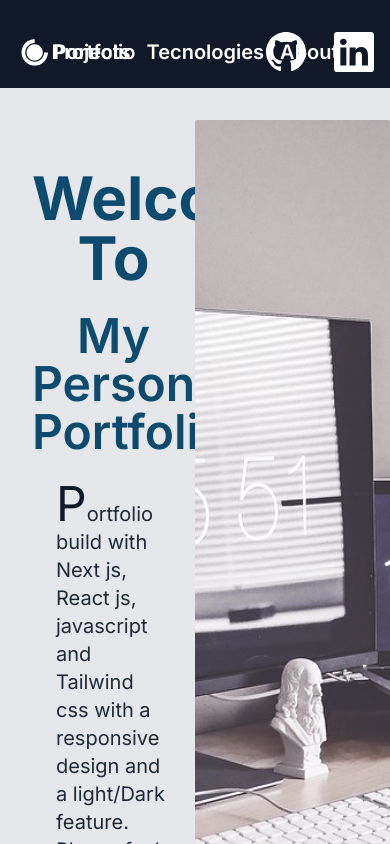
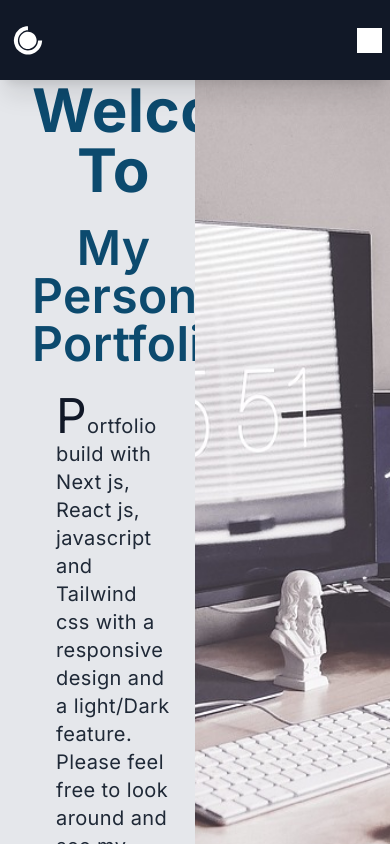
Before and after one commit to gustimartin/portfolio1, a Next.js app: page / in a window 390 px wide. Shown: the top 844 px of the page. Built offline with nearby package versions, Linux system fonts and the light colour scheme.

Commit message:
responsive navbar

```diff
--- a/src/app/globals.css
+++ b/src/app/globals.css
@@ -1,3 +1,21 @@
 @tailwind base;
 @tailwind components;
 @tailwind utilities;
+
+@layer base {
+  body {
+    @apply bg-gray-200 text-gray-800 tracking-wide
+  }
+  h1,h2,h3,h4,h5,h6 {
+    @apply font-bold
+  }
+  h1 {
+    @apply text-4xl sm:text-5xl md:text-6xl
+  }
+  h2 {
+    @apply text-3xl sm:text-4xl
+  }
+  button {
+    @apply shadow-xl shadow-gray-400 rounded-md uppercase
+  }
+}
--- a/src/components/Headers.jsx
+++ b/src/components/Headers.jsx
@@ -1,59 +1,145 @@
+"use client";
 import Link from "next/link";
 import { Container } from "postcss";
 import { DiCssdeck } from "react-icons/di";
-import { BsGithub, BsLinkedin } from "react-icons/bs";
+import { AiOutlineMenu, AiOutlineClose, AiOutlineMail } from "react-icons/ai";
+import { BsLinkedin, BsGithub, BsFillPersonLinesFill } from "react-icons/bs";
+import { useState } from "react";
 
 function Headers() {
+  const [nav, setNav] = useState(false);
+
+  const handleNav = () => {
+    setNav(!nav);
+  };
+
   return (
-    <div className=" w-full bg-gray-900 justify-between grid grid-rows-1 grid-cols-3 p-4 pt-8 items-center ">
+    <div className=" z-[100] fixed w-full bg-gray-900 shadow-xl h-20 ">
+      <div className=" flex justify-between items-center w-full h-full px-2 2xl:px-16">
         <Link href="/">
-        <div className=" flex items-center text-white font-semibold text-xl justify-start">
-          <DiCssdeck size="2.5rem" /> <span>Portfolio</span>
+          <div className="text-white">
+            <DiCssdeck size="2.5rem" />
           </div>
         </Link>
-      <div
-        classname=" flex items-center text-white
-        "
-      >
-        <ul className=" flex text-white gap-4 items-center justify-center font-semibold text-xl  ">
-          <li className=" list-none flex">
+        <div>
+          <ul className="  hidden md:flex text-white ">
+            <li className=" list-none ml-10 text-sm uppercase hover:border-b ">
               <Link href="/project">
                 <nav>Projects</nav>
               </Link>
             </li>
 
-          <li className=" list-none flex">
+            <li className=" list-none list-none ml-10 text-sm uppercase hover:border-b">
               <Link href="/tech">
                 <nav>Tecnologies</nav>
               </Link>
             </li>
 
-          <li className=" list-none flex">
+            <li className=" list-none list-none ml-10 text-sm uppercase hover:border-b">
               <Link href="/about">
                 <nav>About</nav>
               </Link>
             </li>
-        </ul>
-      </div>
-      <div
-        classname=" flex items-center text-white
-        "
-      >
-        <ul className=" flex text-white gap-7 items-center justify-end font-semibold text-xl  ">
-          <li>
-            <Link href="https://github.com/gustimartin">
-              <BsGithub size=" 2.5rem" />
-            </Link>
-          </li>
-          <li>
-            <Link href="https://www.linkedin.com/in/gustavo-martin-b64310263/">
-              <BsLinkedin size="2.5rem" />
+            <li className=" list-none list-none ml-10 text-sm uppercase hover:border-b">
+              <Link href="/contact">
+                <nav>Contact</nav>
               </Link>
             </li>
           </ul>
+          <div onClick={handleNav} className=" md:hidden bg-white  text-white">
+            <AiOutlineMenu size={25} />
+          </div>
+        </div>
+      </div>
+      <div
+        className={
+          nav ? "md:hidden fixed left-0 top-10 w-full h-screen bg-black/70" : ""
+        }
+      >
+        <div
+          className={
+            nav
+              ? " fixed left-0 top-0 w-[75%] sm:w-[60%] md:w-[45%] h-screen bg-gray-200 p-10 ease-in duration-500"
+              : " fixed left-[-100%] top-0  p-10 ease-in duration-500"
+          }
+        >
+          <div>
+            <div className="flex w-full items-center justify-between ">
+              <div className=" flex items-center">
+                {" "}
+                <DiCssdeck size="2.5rem" /> <span>Portfolio</span>
+              </div>
+              <div
+                onClick={handleNav}
+                className=" rounded-full shadow-lg shadow-gray-400 p-3 cursor-pointer"
+              >
+                <AiOutlineClose />
+              </div>
+            </div>
+            <div className=" border-b border-gray-400 my-4 ">
+              <p className="w-[85%] md:w-[90%] py-4 ">Let the coding beegin</p>
+            </div>
+          </div>
+          <div className=" flex flex-col py-4">
+            <ul className=" uppercase">
+              <Link href="/">
+                <li className=" py-4 text-sm">Home</li>
+              </Link>
+              <Link href="/tech">
+                <li className=" py-4 text-sm">Tecnologies</li>
+              </Link>
+              <Link href="/project">
+                <li className=" py-4 text-sm">projects</li>
+              </Link>
+              <Link href="/about">
+                <li className=" py-4 text-sm">About</li>
+              </Link>
+              <Link href="/contact">
+                <li className=" py-4 text-sm">Contact</li>
+              </Link>
+            </ul>
+            <div className=" pt-6">
+              <p className=" uppercase tracking-widest text-sky-950">
+                Let's connect
+              </p>
+              <div className=" flex item-center justify-between my-4 w-full sm:w-[80%] ">
+                <div className=" rounded-full shadow-lg shadow-gray-400 p-3 cursor-pointer hover:scale-105 ease-in duration-300">
+                  <BsLinkedin />
+                </div>
+                <div className=" rounded-full shadow-lg shadow-gray-400 p-3 cursor-pointer hover:scale-105 ease-in duration-300">
+                  <BsGithub />
+                </div>
+                <div className=" rounded-full shadow-lg shadow-gray-400 p-3 cursor-pointer hover:scale-105 ease-in duration-300">
+                  <BsFillPersonLinesFill />
+                </div>
+                <div className=" rounded-full shadow-lg shadow-gray-400 p-3 cursor-pointer hover:scale-105 ease-in duration-300">
+                  <AiOutlineMail />
+                </div>
+              </div>
+            </div>
+          </div>
+        </div>
       </div>
     </div>
   );
 }
 
 export default Headers;
+// {
+//   /* <div
+//         classname=" flex items-center text-white
+//         "
+//       >
+//         <ul className=" flex text-white gap-7 items-center justify-end font-semibold text-xl  ">
+//           <li>
+//             <Link href="https://github.com/gustimartin">
+//               <BsGithub size=" 2.5rem" />
+//             </Link>
+//           </li>
+//           <li>
+//             <Link href="https://www.linkedin.com/in/gustavo-martin-b64310263/">
+//               <BsLinkedin size="2.5rem" />
+//             </Link>
+//           </li>
+//         </ul>
+//       </div> */
```
Lines whose indentation alone changed are shown as unchanged.
